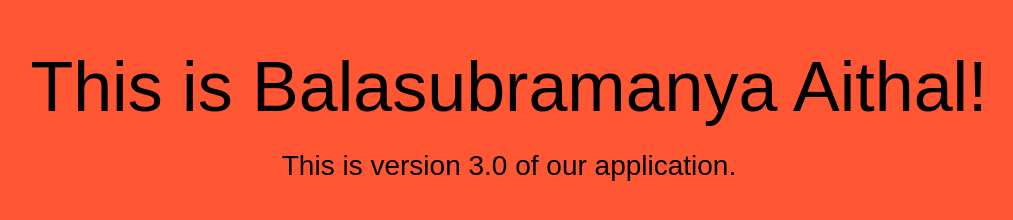
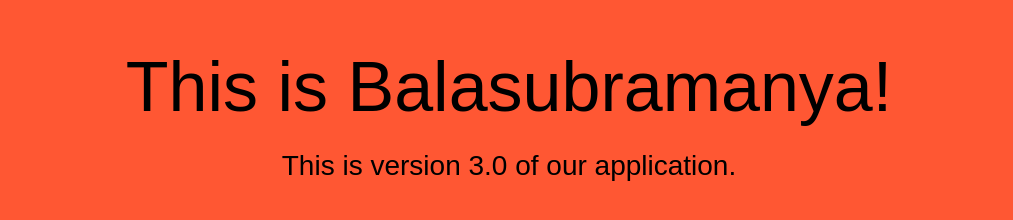
Before and after one commit to ksbsaithal/Git-Dep-test, a plain HTML site: page index.html in a window 1280 px wide. Shown: the whole page, without its empty margins (131-1144 px from the left). Drawn offline with Linux system fonts and the light colour scheme.

Commit message:
Added index.html

```diff
--- a/index.html
+++ b/index.html
@@ -26,7 +26,7 @@
 </head>
 <body>
   <div align="center">
-    <h1>This is Balasubramanya Aithal!</h1>
+    <h1>This is Balasubramanya!</h1>
     <h2>This is version 3.0 of our application.</h2>
   </div>
 </body>
```
